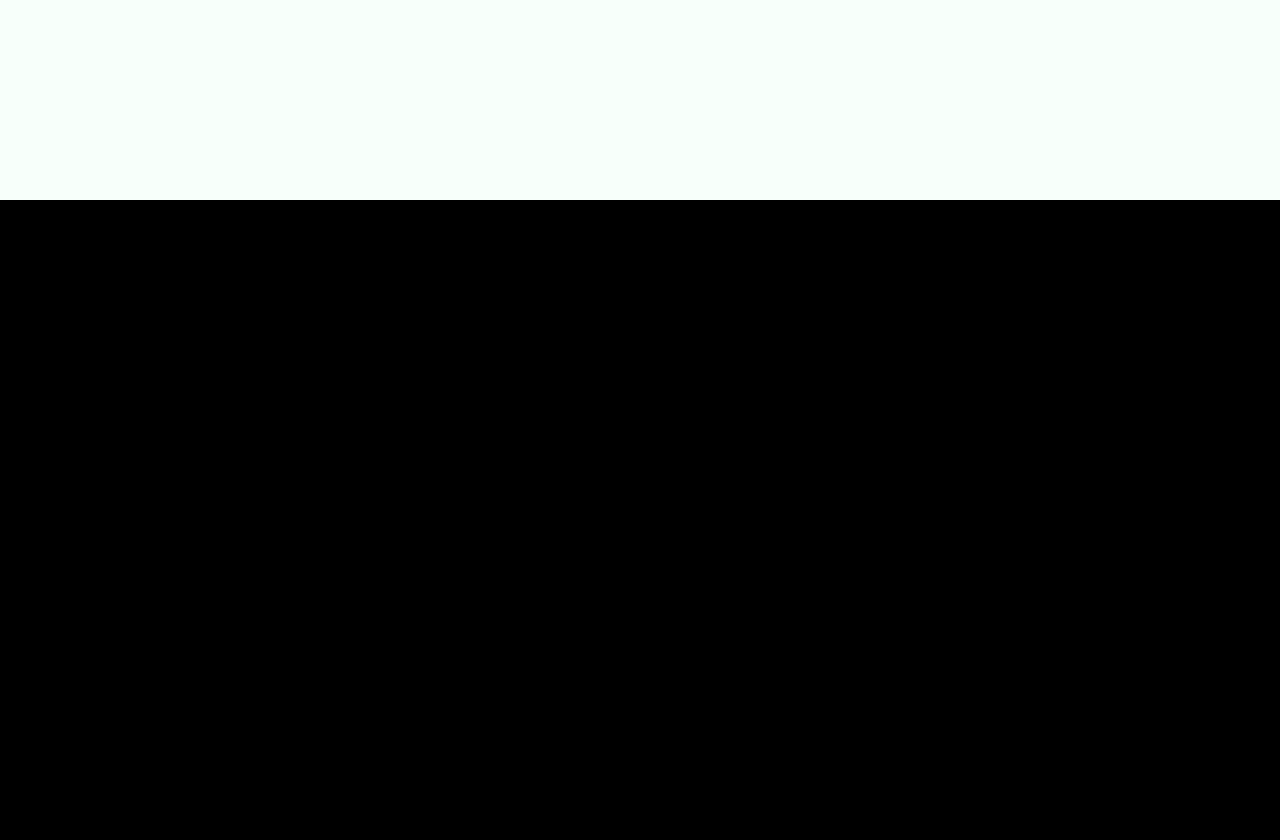
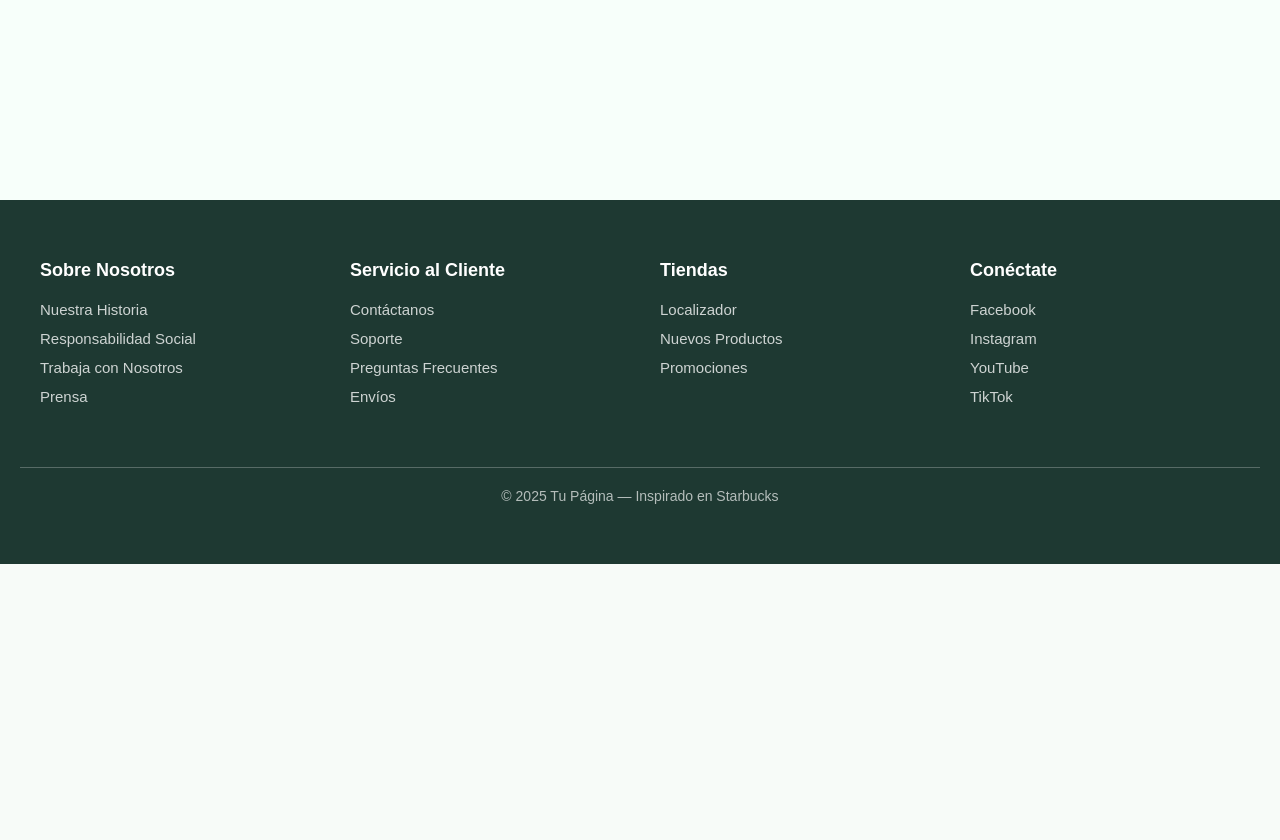
Before and after one commit to silvana19/Proyecto-Final-Billy-G3, a PHP site: page / in a window 1280 px wide. Shown: the part 1767-2607 px from the top of the page. After the commit the page ends 2331 px from the top, so only its background shows below. Run offline with PHP 8.4, Linux system fonts and the light colour scheme.

Commit message:
esto es una prueba

```diff
--- a/index.html
+++ b/index.html
@@ -4,16 +4,19 @@
     <meta charset="UTF-8" />
     <meta name="viewport" content="width=device-width, initial-scale=1.0" />
     <title>Farmacia</title>
+    <link rel="shortcut icon" href="assets/img/logo.webp" type="image/x-icon">
     <link rel="stylesheet" href="style.css" />
   </head>
   <body>
     <header>
-      <img src="" alt="" />
+      <img class="logo" src="/assets/img/logo.webp" alt="" />
+
       <!-- aqui va el logo -->
       <nav>
         <ul>
           <li><a href="#S1"  >Inicio</a></li>
-          <li><a href="#S2" >Stock</a></li>
+          <li><a href="#S2" >Desarrolladores</a></li>
+          <li><a href="#S3" >Stock</a></li>
           <li><a href="#"></a></li>
           <li><a href="#"></a></li>
 
@@ -31,7 +34,7 @@
         </div>
 
         <div class="img">
-          <img src="/Proyecto-Final-Billy-G3/assets/img/famacia.jpg" alt="" />
+          <img src="assets/img/famacia.jpg" alt="" />
         </div>
       </div>
     </section>
@@ -40,27 +43,28 @@
     </section>
 
   <section id="S2">
+    <div class="carousel">
       <div class="containerp">
         <div class="cardsp">
 
           <div class="cardp">
-        <img src="/Proyecto-Final-Billy-G3/assets/img/Silvana.jpeg" alt="Persona 1" class="silvana" />
+            <img src="assets/img/Silvana.jpeg" alt="Persona 1" class="silvana" />
             <div class="infop">
               <h3>Silvana</h3>
-          <p>Rol en la empresa</p>
+              <p>Desarrolladora</p>
             </div>
           </div>
 
           <div class="cardp">
-        <img calss="joshua" src="/Proyecto-Final-Billy-G3/assets/img/joshua.jpeg" alt="Persona 2" />
+            <img class="joshua" src="/Proyecto-Final-Billy-G3/assets/img/joshua.jpeg" alt="Persona 2" />
             <div class="infop">
               <h3>Joshual</h3>
-          <p>Rol en la empresa</p>
+              <p>Desarrollador</p>
             </div>
           </div>
 
           <div class="cardp">
-        <img src="/Proyecto-Final-Billy-G3/assets/img/holfrandy.jpg" alt="Persona 3" />
+            <img src="assets/img/holfrandy.jpg" alt="Persona 3" />
             <div class="infop">
               <h3>Holfrandy</h3>
               <p>Rol en la empresa</p>
@@ -68,7 +72,7 @@
           </div>
 
           <div class="cardp">
-        <img src="https://www.starbucks.es/sites/starbucks-es-pwa/files/styles/c22_featured_card_531x273/public/2025-09/Banner%20Home%20C2_0.jpg.webp?itok=EXvThkAL" alt="Persona 4" />
+            <img src="assets/img/estelvin.webp" alt="Persona 4" />
             <div class="infop">
               <h3>Estelvin</h3>
               <p>Rol en la empresa</p>
@@ -76,6 +80,8 @@
           </div>
 
       </div>
+  </div>
+
 </div>
 </section>
 
@@ -155,8 +161,50 @@
       </div>
     </section>
 
-    <footer></footer>
-    <script src="/Proyecto-Final-Billy-G3/script.js"></script>
-    <script src="/Proyecto-Final-Billy-G3/libs/bootstrap-5.3.8-dist/bootstrap.min.js"></script>
+    <footer class="footer">
+  <div class="footer-container">
+
+    <div class="footer-column">
+      <h3>Sobre Nosotros</h3>
+      <a href="#">Nuestra Historia</a>
+      <a href="#">Responsabilidad Social</a>
+      <a href="#">Trabaja con Nosotros</a>
+      <a href="#">Prensa</a>
+    </div>
+
+    <div class="footer-column">
+      <h3>Servicio al Cliente</h3>
+      <a href="#">Contáctanos</a>
+      <a href="#">Soporte</a>
+      <a href="#">Preguntas Frecuentes</a>
+      <a href="#">Envíos</a>
+    </div>
+
+    <div class="footer-column">
+      <h3>Tiendas</h3>
+      <a href="#">Localizador</a>
+      <a href="#">Nuevos Productos</a>
+      <a href="#">Promociones</a>
+    </div>
+
+    <div class="footer-column">
+      <h3>Conéctate</h3>
+      <div class="social">
+        <a href="#">Facebook</a>
+        <a href="#">Instagram</a>
+        <a href="#">YouTube</a>
+        <a href="#">TikTok</a>
+      </div>
+    </div>
+
+  </div>
+
+  <div class="footer-bottom">
+    <p>© 2025 Tu Página — Inspirado en Starbucks</p>
+  </div>
+</footer>
+
+    <script src="script.js"></script>
+    <script src="libs/bootstrap-5.3.8-dist/bootstrap.min.js"></script>
   </body>
 </html>
--- a/style.css
+++ b/style.css
@@ -306,15 +349,46 @@ nav ul li:hover {
   align-self: center; /* lo centra horizontalmente */
 }
 
-.buy:hover {
+.footer {
+  background-color: #1e3932; /* verde Starbucks */
   color: white;
-  background-color: black;
+  padding: 60px 20px;
+  font-family: Arial, sans-serif;
 }
 
-footer {
-  background-color: black;
+.footer-container {
+  max-width: 1200px;
+  margin: auto;
+  display: grid;
+  grid-template-columns: repeat(auto-fit, minmax(200px, 1fr));
+  gap: 40px;
+}
+
+.footer-column h3 {
+  font-size: 18px;
+  font-weight: bold;
+  margin-bottom: 20px;
+}
+
+.footer-column a {
+  display: block;
+  color: #ffffffc7;
+  text-decoration: none;
+  margin-bottom: 12px;
+  font-size: 15px;
+  transition: 0.2s ease;
+}
+
+.footer-column a:hover {
   color: white;
+  margin-left: 5px;
+}
+
+.footer-bottom {
   text-align: center;
-  padding: 10px;
-  height: 80vh;
+  margin-top: 50px;
+  padding-top: 20px;
+  border-top: 1px solid #ffffff40;
+  font-size: 14px;
+  color: #ffffffaa;
 }
```
Also changed, not shown: other parts of style.css (+55 -12 lines), funcs/conexion.php (added, +7 -0 lines), funcs/login_user.php (added, +26 -0 lines), funcs/register_user.php (added, +17 -0 lines), login.php (added, +22 -0 lines), register.php (added, +22 -0 lines), assets/img/estelvin.webp (added), assets/img/logo.webp (added). Lines whose indentation alone changed are shown as unchanged.
